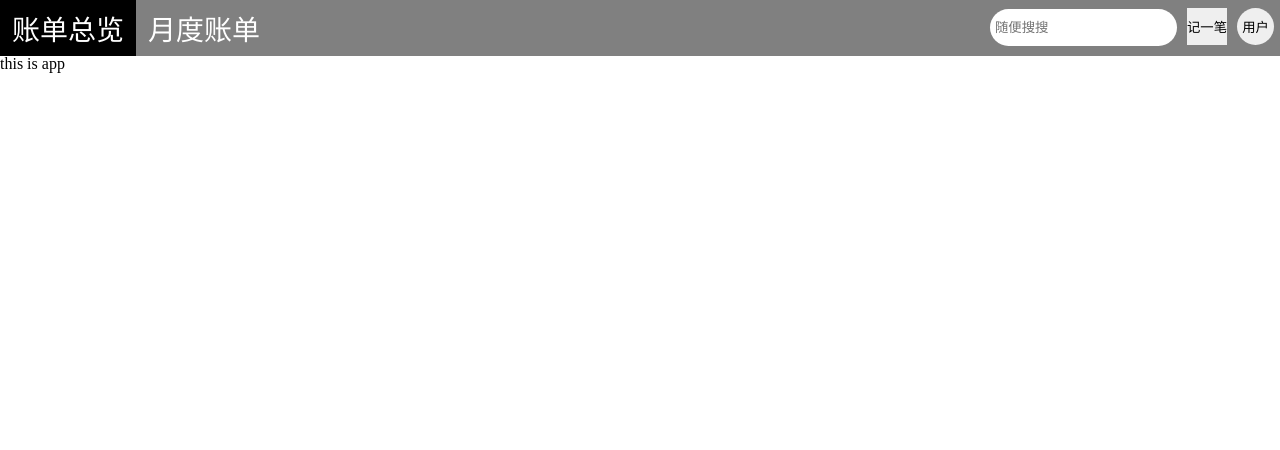
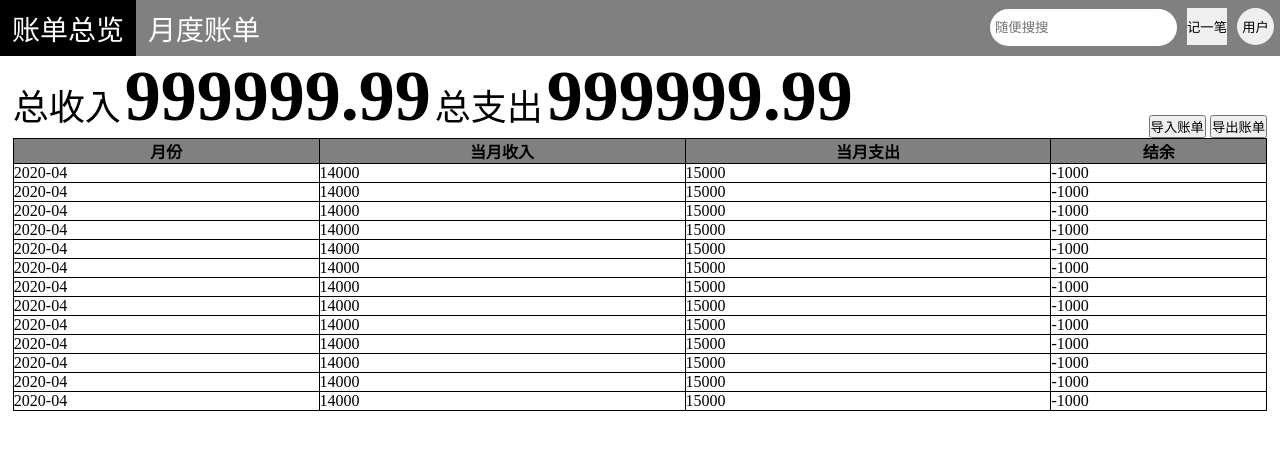
Before and after one commit to zmarsarc/xmind-homework, a website with bundled scripts: page frontend/index.html in a window 1280 px wide. Built offline with nearby package versions, Linux system fonts and the light colour scheme.

Commit message:
[ADD] 添加总览视图

```diff
--- a/frontend/index.html
+++ b/frontend/index.html
@@ -18,7 +18,7 @@
             <button class="btn-user-profile">用户</button>
         </div>
     </div>
-    <div class="app">
+    <div id="app">
         this is app
     </div>
     <script type="module" src="/static/js/index.js"></script>
--- /dev/null
+++ b/frontend/static/css/dashbroad.css
@@ -0,0 +1,46 @@
+.dashbroad-container {
+    box-sizing: border-box;
+    width: 98%;
+    margin: 0px 1%;
+}
+
+.ledger {
+    border-collapse: collapse;
+    border: 1px solid #000;
+    box-sizing: border-box;
+    width: 100%;
+}
+
+.ledger th,
+.ledger td {
+    border: 1px solid #000;
+}
+
+.ledger-header {
+    background: grey;
+    height: 24px;
+}
+
+.input-counter, .output-counter, .button-group {
+    display: inline-block;
+}
+
+.input-counter label, .output-counter label {
+    font-size: 36px;
+    font-weight: 500;
+}
+
+#input-value, #output-value {
+    font-size: 72px;
+    font-weight: 800;
+}
+
+.dashbroad-container .overview {
+    position: relative;
+}
+
+.overview .button-group {
+    position: absolute;
+    right: 0;
+    bottom: 0;
+}
--- a/frontend/static/css/index.css
+++ b/frontend/static/css/index.css
@@ -59,6 +59,6 @@
     width: 37px;
 }
 
-.app {
+#app {
     margin-top: 55px;
 }
--- /dev/null
+++ b/frontend/static/html/dashbroad.html
@@ -0,0 +1,34 @@
+<section class="dashbroad-container">
+    <header class="overview">
+        <section class="input-counter">
+            <label for="input-value">总收入</label>
+            <span id="input-value">999999.99</span>
+        </section>
+        <section class="output-counter">
+            <label for="output-value">总支出</label>
+            <span id="output-value">999999.99</span>
+        </section>
+        <div class="button-group">
+            <button class="btn-import">导入账单</button>
+            <button class="btn-export">导出账单</button>
+        </div>
+    </header>
+    <table class="ledger">
+        <thead class="ledger-header"><tr><th>月份</th><th>当月收入</th><th>当月支出</th><th>结余</th></tr></thead>
+        <tbody>
+            <tr><td>2020-04</td><td>14000</td><td>15000</td><td>-1000</td></tr>
+            <tr><td>2020-04</td><td>14000</td><td>15000</td><td>-1000</td></tr>
+            <tr><td>2020-04</td><td>14000</td><td>15000</td><td>-1000</td></tr>
+            <tr><td>2020-04</td><td>14000</td><td>15000</td><td>-1000</td></tr>
+            <tr><td>2020-04</td><td>14000</td><td>15000</td><td>-1000</td></tr>
+            <tr><td>2020-04</td><td>14000</td><td>15000</td><td>-1000</td></tr>
+            <tr><td>2020-04</td><td>14000</td><td>15000</td><td>-1000</td></tr>
+            <tr><td>2020-04</td><td>14000</td><td>15000</td><td>-1000</td></tr>
+            <tr><td>2020-04</td><td>14000</td><td>15000</td><td>-1000</td></tr>
+            <tr><td>2020-04</td><td>14000</td><td>15000</td><td>-1000</td></tr>
+            <tr><td>2020-04</td><td>14000</td><td>15000</td><td>-1000</td></tr>
+            <tr><td>2020-04</td><td>14000</td><td>15000</td><td>-1000</td></tr>
+            <tr><td>2020-04</td><td>14000</td><td>15000</td><td>-1000</td></tr>
+        </tbody>
+    </table>
+</section>
--- a/frontend/static/js/index.js
+++ b/frontend/static/js/index.js
@@ -1,9 +1,11 @@
+import Dashbroad from './views/dashbroad.js'
+
 const routers = [
-    {path: "/dashbroad", view: () => console.log("view dashbroad")},
+    {path: "/dashbroad", view: Dashbroad},
     {path: "/month", view: () => console.log('view month')}
 ]
 
-function route() {
+async function route() {
     const protentialMatches = routers.map(r => {
         return {
             router: r,
@@ -19,8 +21,24 @@ function route() {
         }
     }
 
-    const view = matched.router.view;
-    view();
+    const view = new matched.router.view();
+
+    // 加载视图
+    const html = await view.getHtml();
+    document.getElementById('app').innerHTML = html;
+
+    // 装载样式
+    let style = document.getElementById('current-view-style');
+    if (!style) {
+        style = document.createElement('link');
+        style.type = 'text/css';
+        style.rel = 'stylesheet';
+        document.head.appendChild(style);
+    }
+    style.href = view.stylePath();
+
+    // 绑定交互逻辑
+    view.setupLogic();
 }
 
 function navigateTo(url) {
--- /dev/null
+++ b/frontend/static/js/views/dashbroad.js
@@ -0,0 +1,20 @@
+export default class {
+    constructor() {}
+
+    async getHtml() {
+        const htmlPath = "/static/html/dashbroad.html";
+        const resp = await fetch(htmlPath);
+        if (!resp.ok) {
+            return "<main>there are some error when get html.</main>";
+        }
+        return resp.text();
+    }
+
+    stylePath() {
+        return "/static/css/dashbroad.css"
+    }
+
+    setupLogic() {
+        console.log("setup logic")
+    }
+}
```
